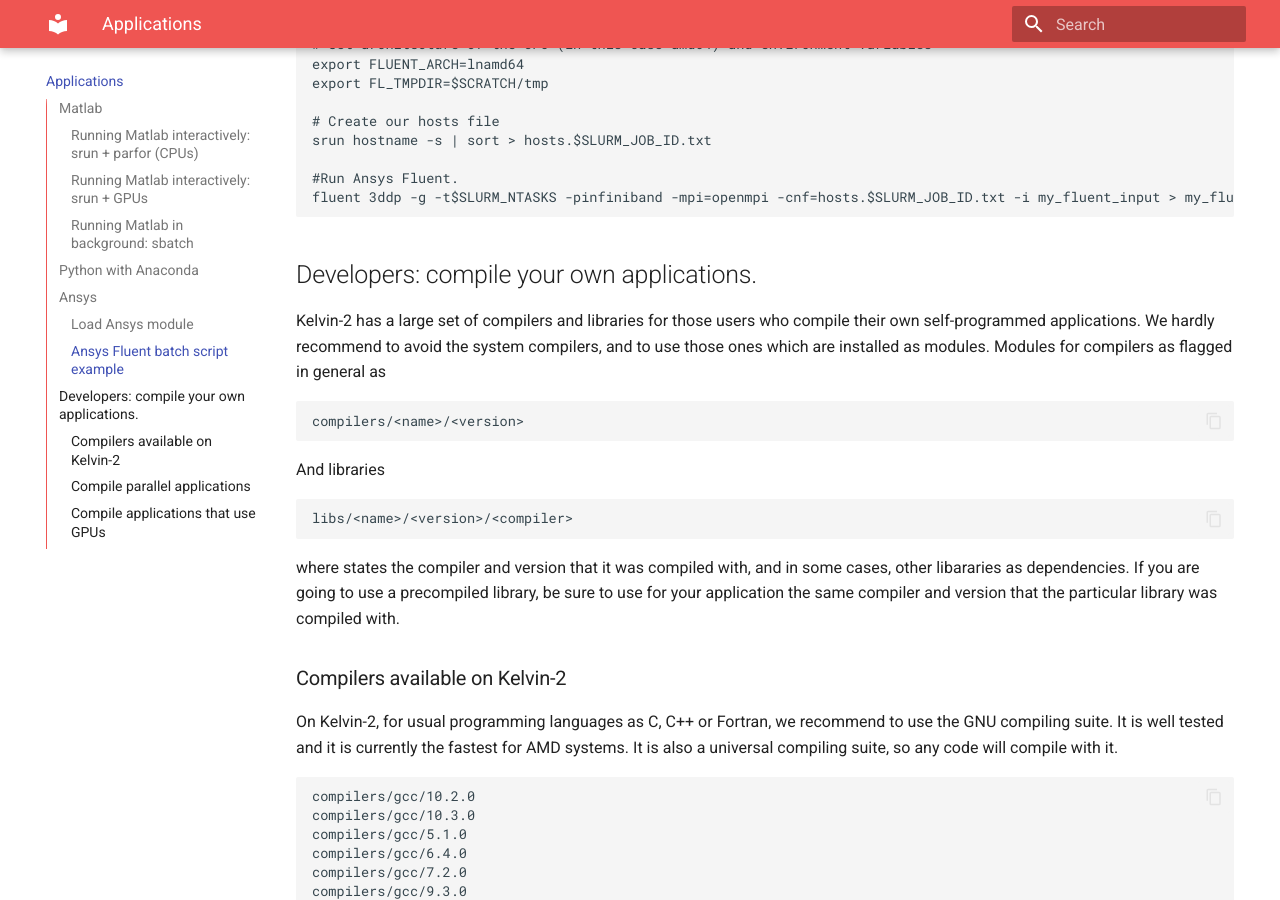
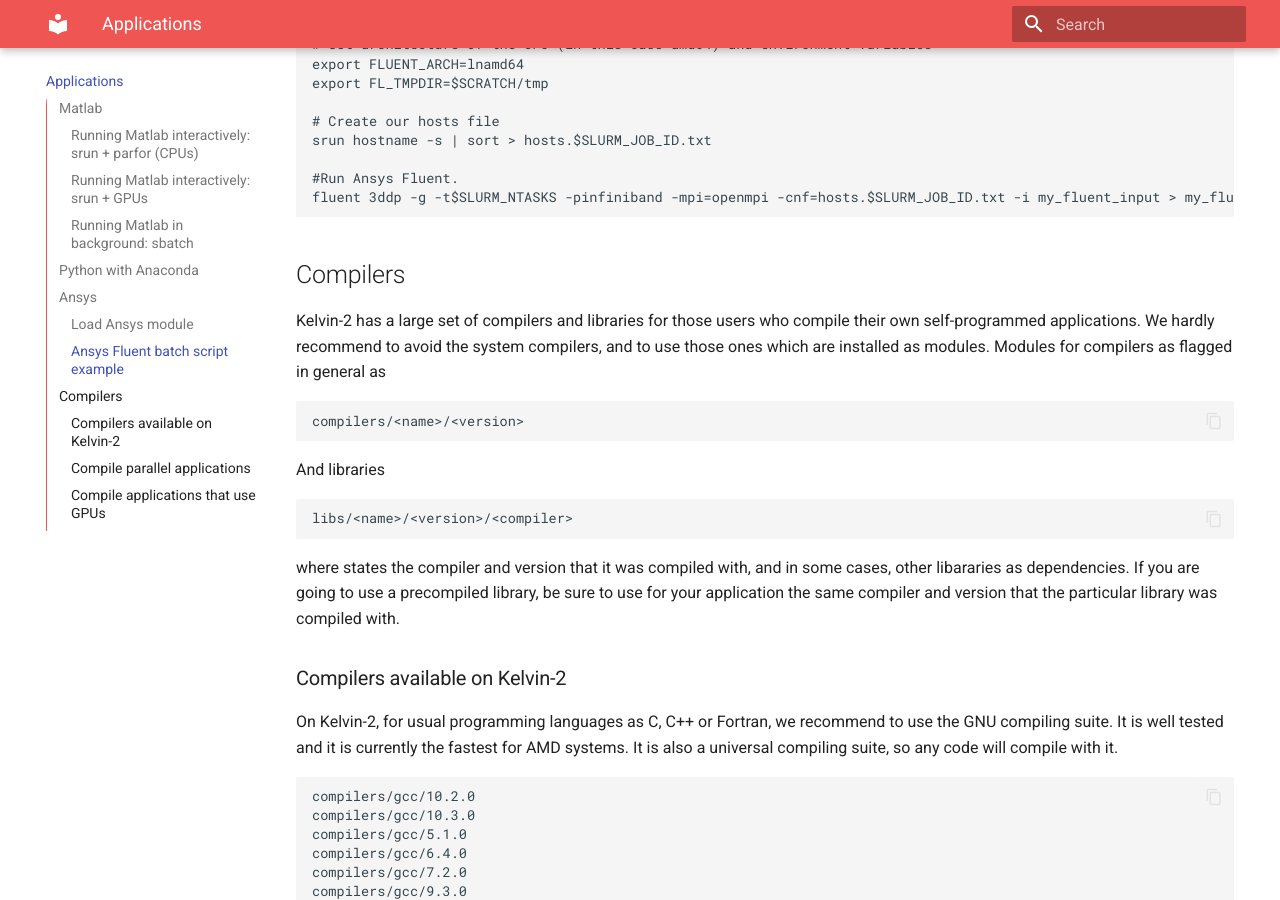
Before and after one commit to ethanbradley/nihpc-documentation, an MkDocs documentation site: the page built from docs/Applications.md, in a window 1280 px wide and 900 px high, scrolled down 2473 px. Built offline with MkDocs 1.6.1 and Material for MkDocs 9.7.7, drawn with Linux system fonts in a browser that asks for light colours.

Commit message:
Update Applications.md

```diff
--- a/docs/Applications.md
+++ b/docs/Applications.md
@@ -97,7 +97,7 @@
     #Run Ansys Fluent.
     fluent 3ddp -g -t$SLURM_NTASKS -pinfiniband -mpi=openmpi -cnf=hosts.$SLURM_JOB_ID.txt -i my_fluent_input > my_fluent_output.res
 
-## Developers: compile your own applications.
+## Compilers
 
 Kelvin-2 has a large set of compilers and libraries for those users who compile their own self-programmed applications.
 We hardly recommend to avoid the system compilers, and to use those ones which are installed as modules. Modules for compilers as flagged in general as
```
